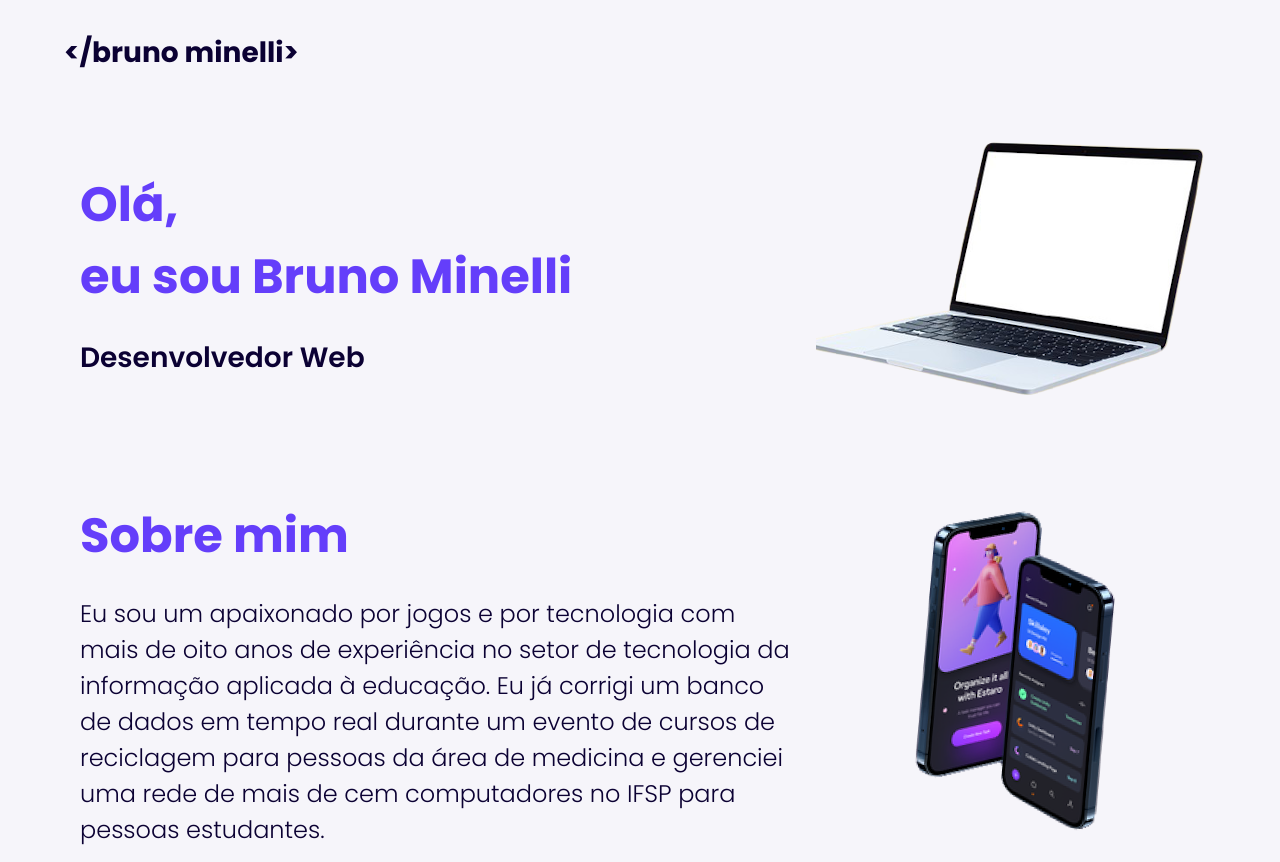
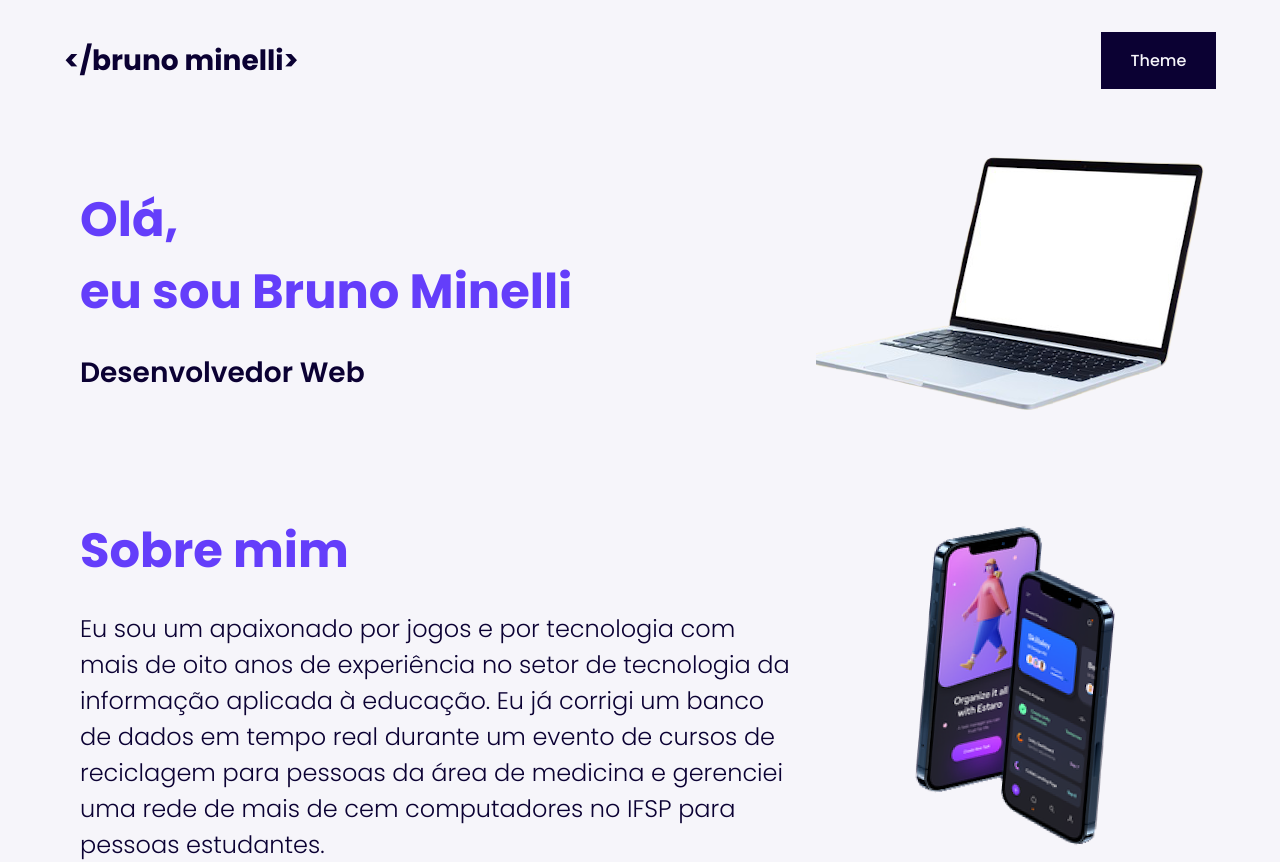
Before and after one commit to obrunominelli/obrunominelli.github.io, a React (Create React App) app: page / in a window 1280 px wide. Shown: the top 862 px of the page. Built offline with nearby package versions, Linux system fonts and the light colour scheme.

Commit message:
feat: Primeira versão de mudança de tema

```diff
--- a/src/App.js
+++ b/src/App.js
@@ -1,9 +1,17 @@
-import React from 'react';
+import React, { useContext } from 'react';
+import { ThemeProvider } from 'styled-components';
+import AppContext from './store/context';
 import AppRoutes from './store/routes';
+import GlobalStyle from './styles';
+import { darkTheme, lightTheme } from './styles/themes';
 
 function App() {
+  const { appTheme } = useContext(AppContext);
   return (
-    <AppRoutes />
+    <ThemeProvider theme={ appTheme ? darkTheme : lightTheme }>
+      <GlobalStyle />
+      <AppRoutes />
+    </ThemeProvider>
   );
 }
 
--- a/src/components/Buttons/styles.js
+++ b/src/components/Buttons/styles.js
@@ -0,0 +1,21 @@
+import styled from "styled-components";
+
+const Button = styled.button`
+  display: flex;
+  align-items: center;
+  justify-content: center;
+  background-color: ${props => props.theme.secondary};
+  border: none;
+  color: ${props => props.theme.primary};
+  font-size: 1rem;
+  font-weight: 500;
+  padding: 1rem 2rem;
+  transition: 1s;
+  width: 10%;
+
+  :hover {
+    background-color: ${props => props.theme.accent};
+  };
+`;
+
+export { Button };
--- a/src/components/Header/index.js
+++ b/src/components/Header/index.js
@@ -1,10 +1,14 @@
-import React from 'react'
+import React, { useContext } from 'react'
+import AppContext from '../../store/context';
+import { Button } from '../Buttons/styles';
 import Container from './styles';
 
 function Header() {
+  const { appTheme, setAppTheme } = useContext(AppContext);
   return (
     <Container>
       <h1>{ '</bruno minelli>' }</h1>
+      <Button onClick={() => setAppTheme(!appTheme)}>Theme</Button>
     </Container>
   );
 };
--- a/src/index.js
+++ b/src/index.js
@@ -1,17 +1,13 @@
 import React from 'react';
 import ReactDOM from 'react-dom/client';
-import { ThemeProvider } from 'styled-components';
 import App from './App';
-
-import GlobalStyle from './styles';
-import { light } from './styles/themes';
+import AppProvider from './store/provider';
 
 const root = ReactDOM.createRoot(document.getElementById('root'));
 root.render(
   <React.StrictMode>
-    <ThemeProvider theme={ light }>
-      <GlobalStyle />
+    <AppProvider>
       <App />
-    </ThemeProvider>
+    </AppProvider>
   </React.StrictMode>
 );
--- a/src/pages/Home/index.js
+++ b/src/pages/Home/index.js
@@ -1,14 +1,17 @@
-import React from 'react'
+import React, { useContext } from 'react'
 import { about, skills } from '../../assets/data';
 import images from '../../assets/images';
 import Footer from '../../components/Footer';
 import Header from '../../components/Header';
 import { Container, Wrapper, Section, Division, Image, Card, Title, Subtitle, SocialIcon, Stack } from './styles';
 import * as icons from '../../assets/icons';
+import AppContext from '../../store/context';
 
-const { light } = icons;
+const { dark, light } = icons;
 
 function Home() {
+  const { appTheme } = useContext(AppContext);
+
   return (
     <Container>
       <Header />
@@ -53,7 +56,12 @@ function Home() {
           <Division>
             <Title>Contato</Title>
             <Section>
-              {light.map(({src, alt, url}, index) =>
+              {appTheme ?
+                dark.map(({src, alt, url}, index) =>
+                <SocialIcon href={ url } key={ index } target='_blank'>
+                  <Image src={ src }  alt={ alt } />
+                </SocialIcon>
+              ): light.map(({src, alt, url}, index) =>
                 <SocialIcon href={ url } key={ index } target='_blank'>
                   <Image src={ src }  alt={ alt } />
                 </SocialIcon>
--- /dev/null
+++ b/src/store/context.js
@@ -0,0 +1,5 @@
+import { createContext } from "react";
+
+const AppContext = createContext();
+
+export default AppContext;
--- /dev/null
+++ b/src/store/provider.js
@@ -0,0 +1,19 @@
+import React, { useState } from 'react';
+import AppContext from './context';
+
+function AppProvider({ children }) {
+  const [appTheme, setAppTheme] = useState(false);
+
+  const object = {
+    appTheme,
+    setAppTheme
+  };
+
+  return (
+    <AppContext.Provider value={ object }>
+      { children }
+    </AppContext.Provider>
+  );
+};
+
+export default AppProvider;
--- a/src/styles/themes/index.js
+++ b/src/styles/themes/index.js
@@ -1,13 +1,13 @@
-const dark = {
+const darkTheme = {
   primary: '#0B0133',
   secondary: '#F6F5FA',
   accent: '#D2C8FA',
 };
 
-const light = {
+const lightTheme = {
   primary: '#F6F5FA',
   secondary: '#0B0133',
   accent: '#643EFA',
 };
 
-export { dark, light };
+export { darkTheme, lightTheme };
```
